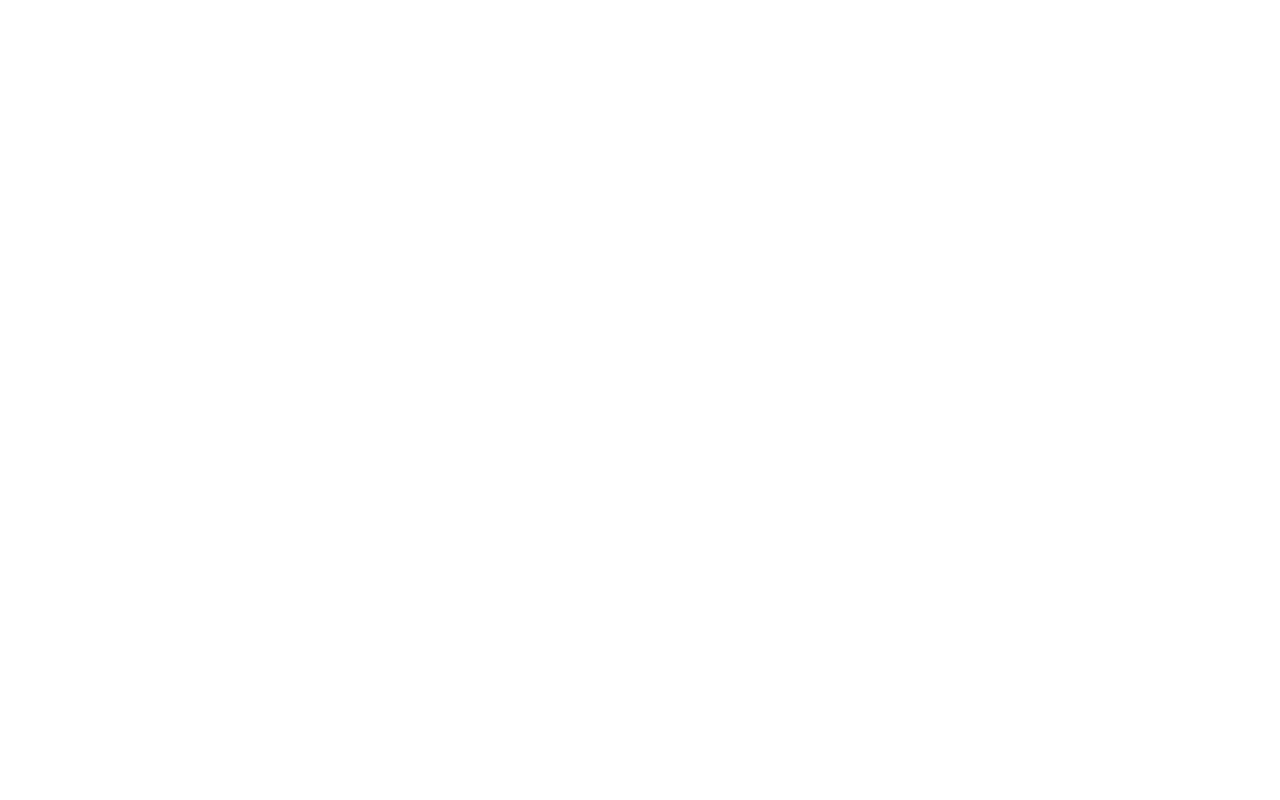
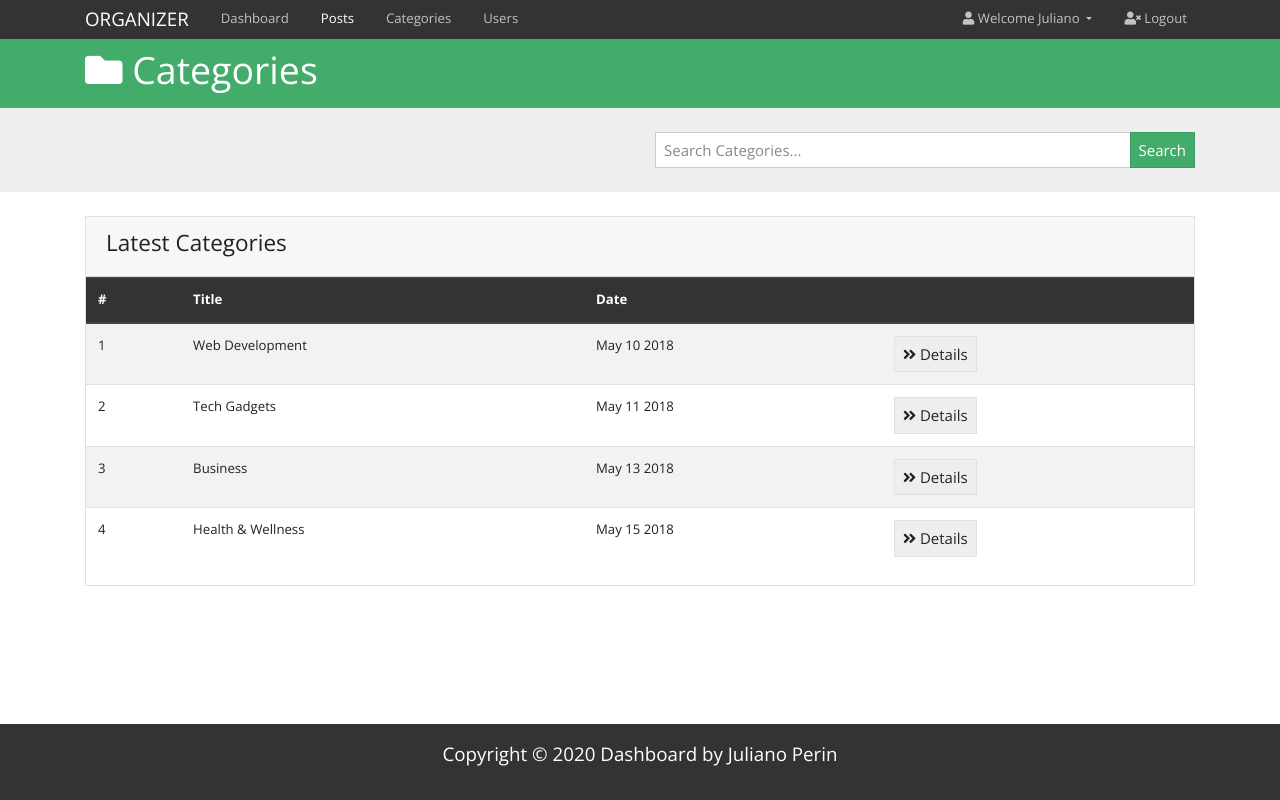
Before and after one commit to julianoperin/Bug-tracking-System, a plain HTML site: page categories.html in a window 1280 px wide. Drawn offline with nearby package versions, Linux system fonts and the light colour scheme.

Commit message:
Finished categories

```diff
--- a/categories.html
+++ b/categories.html
@@ -0,0 +1,214 @@
+<!DOCTYPE html>
+<html lang="en">
+  <head>
+    <meta charset="UTF-8" />
+    <meta name="viewport" content="width=device-width, initial-scale=1.0" />
+    <meta http-equiv="X-UA-Compatible" content="ie=edge" />
+    <link
+      rel="stylesheet"
+      href="https://use.fontawesome.com/releases/v5.0.13/css/all.css"
+      integrity="sha384-DNOHZ68U8hZfKXOrtjWvjxusGo9WQnrNx2sqG0tfsghAvtVlRW3tvkXWZh58N9jp"
+      crossorigin="anonymous"
+    />
+    <link
+      rel="stylesheet"
+      href="https://stackpath.bootstrapcdn.com/bootstrap/4.1.1/css/bootstrap.min.css"
+      integrity="sha384-WskhaSGFgHYWDcbwN70/dfYBj47jz9qbsMId/iRN3ewGhXQFZCSftd1LZCfmhktB"
+      crossorigin="anonymous"
+    />
+    <link rel="stylesheet" href="https://bootswatch.com/4/yeti/bootstrap.min.css">
+    <link rel="stylesheet" href="css/style.css" />
+    <title>Bootstrap Theme</title>
+  </head>
+
+  <body>
+    <nav class="navbar navbar-expand-sm navbar-dark bg-dark p-0">
+      <div class="container">
+        <a href="index.html" class="navbar-brand">ORGANIZER</a>
+        <button
+          class="navbar-toggler"
+          data-toggle="collapse"
+          data-target="#navbarCollapse"
+        >
+          <span class="navbar-toggler-icon"></span>
+        </button>
+        <div class="collapse navbar-collapse" id="navbarCollapse">
+          <ul class="navbar-nav">
+            <li class="nav-item px-2">
+              <a href="index.html" class="nav-link">Dashboard</a>
+            </li>
+            <li class="nav-item px-2">
+              <a href="posts.html" class="nav-link active">Posts</a>
+            </li>
+            <li class="nav-item px-2">
+              <a href="categories.html" class="nav-link">Categories</a>
+            </li>
+            <li class="nav-item px-2">
+              <a href="users.html" class="nav-link">Users</a>
+            </li>
+          </ul>
+
+          <div class="navbar-nav ml-auto">
+            <li class="nav-item dropdown mr-3">
+              <a
+                href="#"
+                class="nav-link dropdown-toggle"
+                data-toggle="dropdown"
+              >
+                <i class="fas fa-user"></i> Welcome Juliano
+              </a>
+              <div class="dropdown-menu">
+                <a href="profile.html" class="dropdown-item">
+                  <i class="fas fa-user-circle"></i> Profile
+                </a>
+                <a href="settings.html" class="dropdown-item">
+                  <i class="fas fa-cog"></i> Settings
+                </a>
+              </div>
+            </li>
+            <li class="nav-item">
+              <a href="login.html" class="nav-link">
+                <i class="fas fa-user-times"></i> Logout
+              </a>
+            </li>
+          </div>
+        </div>
+      </div>
+    </nav>
+
+    <!-- HEADER -->
+  <header id="main-header" class="py-2 bg-success text-white">
+    <div class="container">
+      <div class="row">
+        <div class="col-md-6">
+          <h1>
+            <i class="fas fa-folder"></i> Categories</h1>
+        </div>
+      </div>
+    </div>
+  </header>
+
+  <!-- SEARCH -->
+  <section id="search" class="py-4 mb-4 bg-light">
+    <div class="container">
+      <div class="row">
+        <div class="col-md-6 ml-auto">
+          <div class="input-group">
+            <input type="text" class="form-control" placeholder="Search Categories...">
+            <div class="input-group-append">
+              <button class="btn btn-success">Search</button>
+            </div>
+          </div>
+        </div>
+      </div>
+    </div>
+  </section>
+
+  <!-- CATEGORIES -->
+  <section id="categories">
+    <div class="container">
+      <div class="row">
+        <div class="col">
+          <div class="card">
+            <div class="card-header">
+              <h4>Latest Categories</h4>
+            </div>
+            <table class="table table-striped">
+              <thead class="thead-dark">
+                <tr>
+                  <th>#</th>
+                  <th>Title</th>
+                  <th>Date</th>
+                  <th></th>
+                </tr>
+              </thead>
+              <tbody>
+                <tr>
+                  <td>1</td>
+                  <td>Web Development</td>
+                  <td>May 10 2018</td>
+                  <td>
+                    <a href="details.html" class="btn btn-secondary">
+                      <i class="fas fa-angle-double-right"></i> Details
+                    </a>
+                  </td>
+                </tr>
+                <tr>
+                  <td>2</td>
+                  <td>Tech Gadgets</td>
+                  <td>May 11 2018</td>
+                  <td>
+                    <a href="details.html" class="btn btn-secondary">
+                      <i class="fas fa-angle-double-right"></i> Details
+                    </a>
+                  </td>
+                </tr>
+                <tr>
+                  <td>3</td>
+                  <td>Business</td>
+                  <td>May 13 2018</td>
+                  <td>
+                    <a href="details.html" class="btn btn-secondary">
+                      <i class="fas fa-angle-double-right"></i> Details
+                    </a>
+                  </td>
+                </tr>
+                <tr>
+                  <td>4</td>
+                  <td>Health & Wellness</td>
+                  <td>May 15 2018</td>
+                  <td>
+                    <a href="details.html" class="btn btn-secondary">
+                      <i class="fas fa-angle-double-right"></i> Details
+                    </a>
+                  </td>
+                </tr>
+
+              </tbody>
+            </table>
+
+          </div>
+        </div>
+      </div>
+    </div>
+  </section>
+
+  <!-- FOOTER -->
+  <footer id="main-footer" class="bg-dark text-white mt-5 p-3 fixed-bottom">
+    <div class="container">
+      <div class="row">
+        <div class="col">
+          <p class="lead text-center">
+            Copyright &copy;
+            <span id="year"></span>
+            Dashboard by Juliano Perin
+          </p>
+        </div>
+      </div>
+    </div>
+  </footer>
+
+
+    <script
+      src="http://code.jquery.com/jquery-3.3.1.min.js"
+      integrity="sha256-FgpCb/KJQlLNfOu91ta32o/NMZxltwRo8QtmkMRdAu8="
+      crossorigin="anonymous"
+    ></script>
+    <script
+      src="https://cdnjs.cloudflare.com/ajax/libs/popper.js/1.14.3/umd/popper.min.js"
+      integrity="sha384-ZMP7rVo3mIykV+2+9J3UJ46jBk0WLaUAdn689aCwoqbBJiSnjAK/l8WvCWPIPm49"
+      crossorigin="anonymous"
+    ></script>
+    <script
+      src="https://stackpath.bootstrapcdn.com/bootstrap/4.1.1/js/bootstrap.min.js"
+      integrity="sha384-smHYKdLADwkXOn1EmN1qk/HfnUcbVRZyYmZ4qpPea6sjB/pTJ0euyQp0Mk8ck+5T"
+      crossorigin="anonymous"
+    ></script>
+
+    <script>
+      // Get the current year for the copyright
+      $("#year").text(new Date().getFullYear());
+
+    </script>
+  </body>
+</html>
```
Also changed, not shown: posts.html (renamed from post.html, +22 -33 lines).
